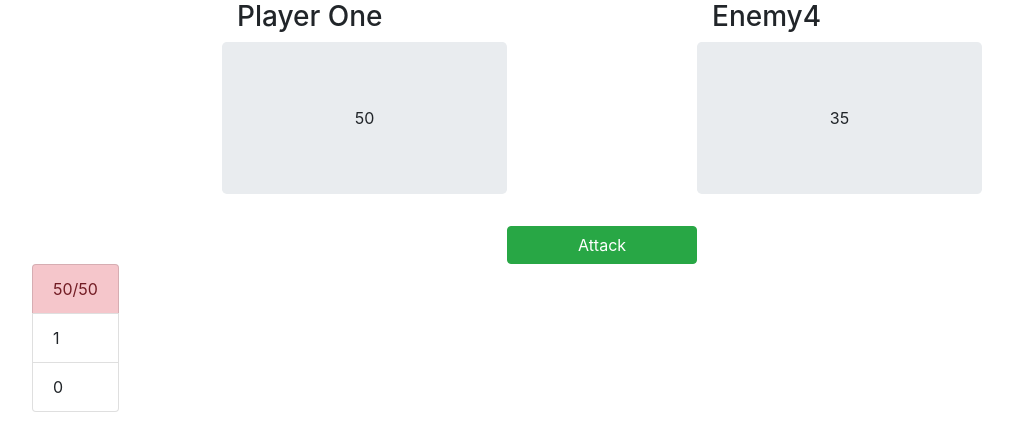
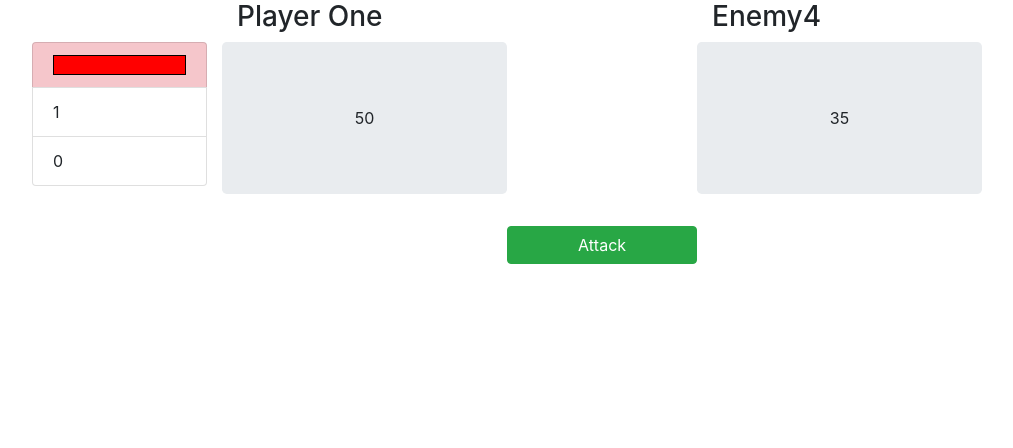
Before and after one commit to IsSexy/Idle-Game, a plain HTML site: page index.html in a window 1280 px wide. Shown: the whole page, without its empty margins (38-1051 px from the left). Drawn offline with nearby package versions, Linux system fonts and the light colour scheme.

Commit message:
Health Bar
Added health bar

```diff
--- a/index.html
+++ b/index.html
@@ -12,18 +12,28 @@
 				<h3 id="enemyName" class="col-sm-3 offset-sm-2"></h3>
 			</div>
 			<div class="row">
-				<p id="playerIcon" class="jumbotron col-sm-3 offset-sm-2 text-center">TEST</p>
+				<ul class="list-group col-sm-2" id="playerStats">
+					<li class="list-group-item list-group-item-danger" id="health">
+						<!--<div class="progress">
+							<div id="healthBar" class="progress-bar w-50" role="progressbar" aria-valuenow="25" aria-valuemin="0" aria-valuemax="100"></div>
+						</div>-->
+						<!--<progress id="healthBar" max="100" value="50"></progress>-->
+						<div class="progressBarContainer">
+							<div id="healthBar" class="progressBar">
+							</div>
+						</div>
+					</li>
+					<li class="list-group-item" id="level"></li>
+					<li class="list-group-item" id="experience"></li>
+				</ul>
+				<p id="playerIcon" class="jumbotron col-sm-3 text-center">TEST</p>
 				<p id="enemyIcon" class="jumbotron col-sm-3 offset-sm-2 text-center">TEST</p>
 			</div>
 			<div class="row">
 				<button id="attackBtn" class="btn btn-success col-sm-2 offset-5">Attack</button>
 			</div>
 			<div class="row">
-				<ul class="list-group" id="playerStats">
-					<li class="list-group-item list-group-item-danger" id="health"></li>
-					<li class="list-group-item" id="level"></li>
-					<li class="list-group-item" id="experience"></li>
-				</ul>
+
 			</div>
 		</div>
 	</body>
@@ -32,3 +42,22 @@
 
 
 <script src="main.js"></script>
+<style>
+	/*#healthBar {
+		width: 100%;
+		height: 1000px;
+		background: blue;
+	}*/
+
+	.progressBarContainer {
+	  	width: 100%;
+	  	height: 20px;
+	  	border: 1px black solid;
+	}
+
+	.progressBar {
+  		width: 33%;
+  		height: 100%;
+ 		background-color: red;
+	}
+</style>
--- a/main.js
+++ b/main.js
@@ -5,6 +5,7 @@ const playerStats = document.querySelector('#playerStats');
 const enemyIcon = document.querySelector('#enemyIcon');
 const enemyName = document.querySelector('#enemyName');
 const attackBtn = document.querySelector('#attackBtn');
+const healthBar = document.querySelector('#healthBar');
 var currentEnemy = {};
 
 function randomInt(max)
@@ -59,7 +60,9 @@ IdleGame.prototype.refreshFight = function()
 
 IdleGame.prototype.refreshStats = function()
 {
-	playerStats.querySelector('#health').textContent = `${this.player.currentHp}/${this.player.maxHp}`;
+	//playerStats.querySelector('#health').textContent = `${this.player.currentHp}/${this.player.maxHp}`;
+	let progress = Math.round((this.player.currentHp / this.player.maxHp) * 100);
+	healthBar.style.width = `${progress}%`;
 	playerStats.querySelector('#level').textContent = this.player.level;
 	playerStats.querySelector('#experience').textContent = this.player.exp;
 }
```
